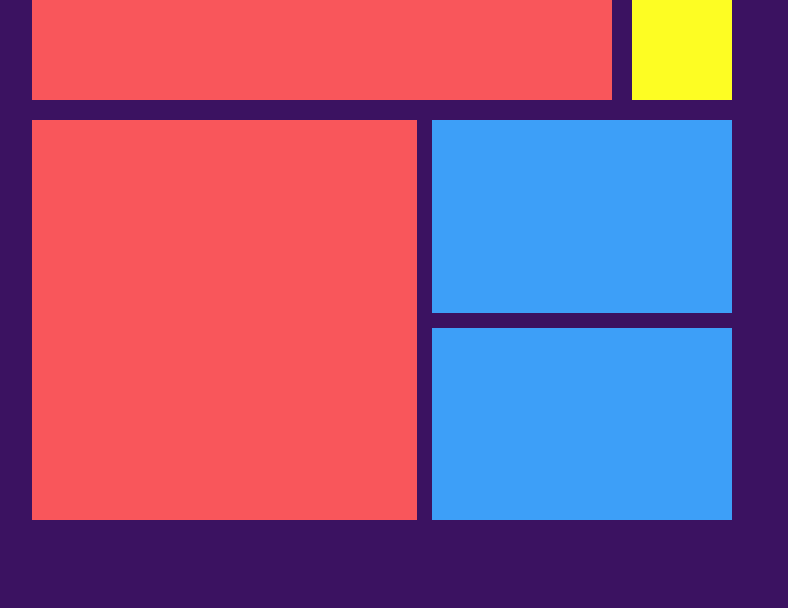
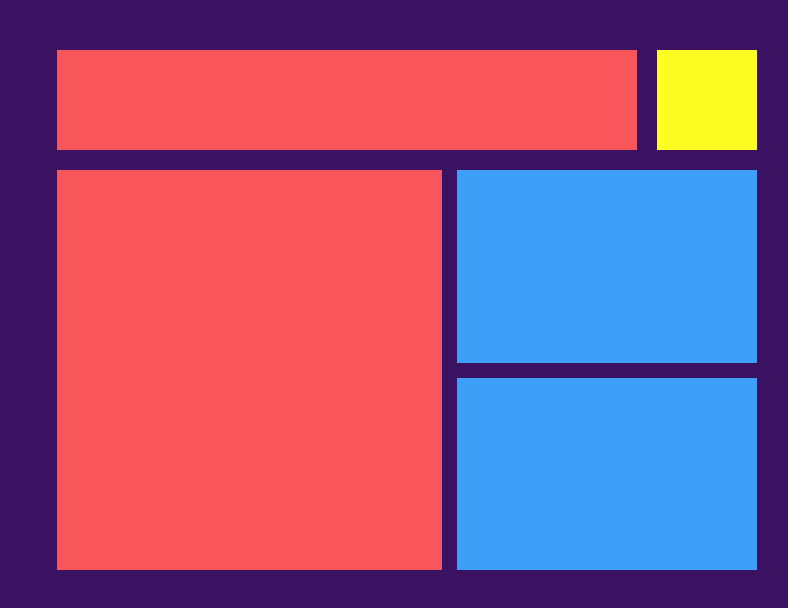
Before and after one commit to ArmanDavtyan0008/.github.io, a plain HTML site: page index.html in a window 1280 px wide. Shown: the whole page, without its empty margins (233-1021 px from the left). Drawn offline with Linux system fonts and the light colour scheme.

Commit message:
Update style.css

```diff
--- a/style.css
+++ b/style.css
@@ -5,10 +5,9 @@ margin: 0px;
 body{
     background: #3B1261;
 justify-content: center;
-  align-content: center;
   display: flex;
 align-items: center;
-margin-right:50px;
+margin-top:50px;
 }
 .main-div{
     width: 700px;
```
